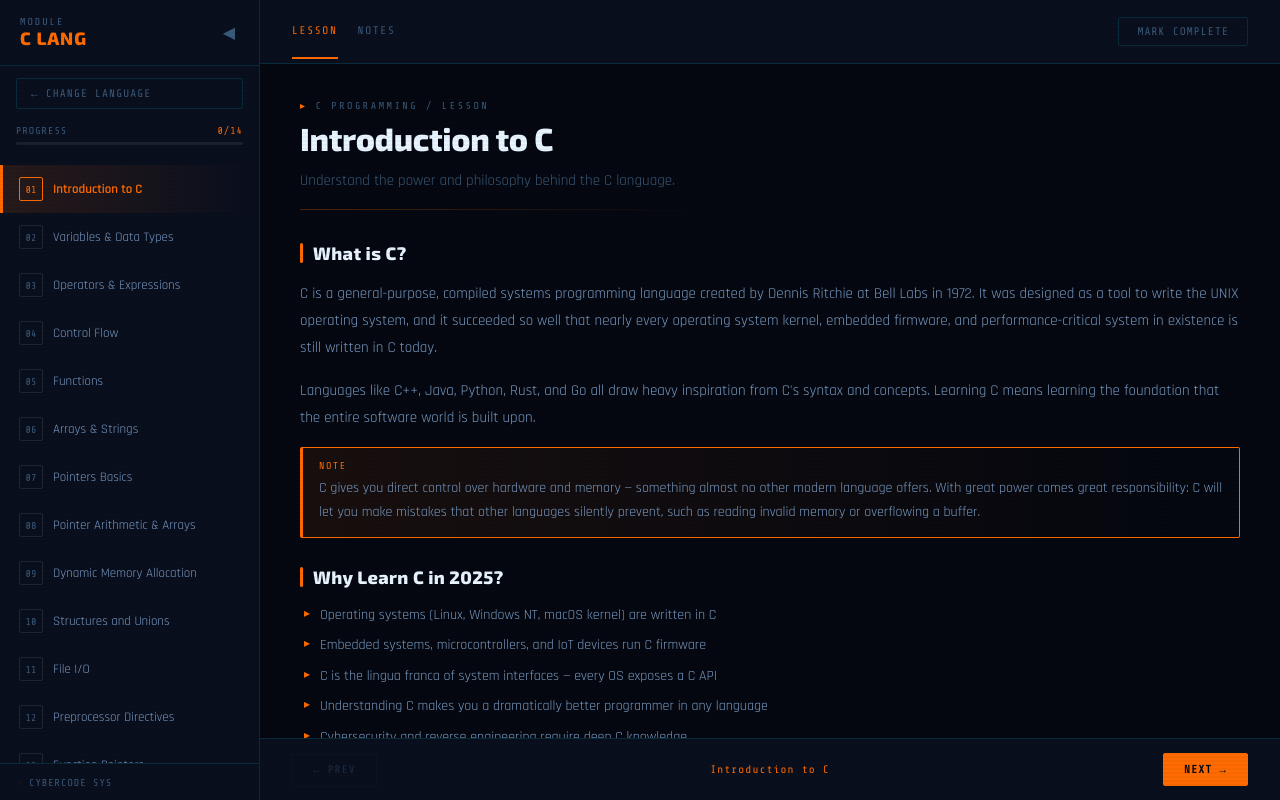
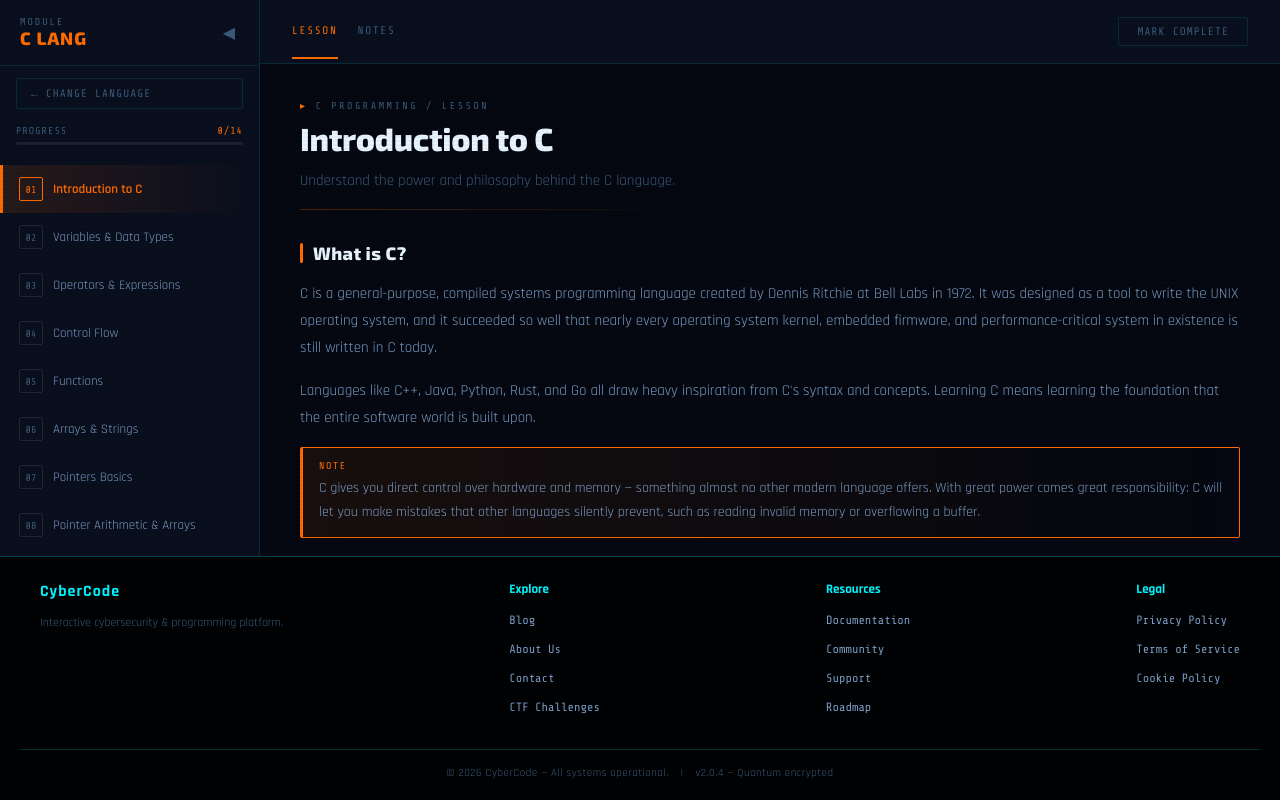
Before and after one commit to StefanCerempei/cybercode, a React (Create React App) app: page / in a window 1280 px wide. Both pictures are taken after a click on the element 466 px from the left and 542 px from the top of the page. Shown: the top 800 px of the page. Built offline with nearby package versions, Linux system fonts and the light colour scheme.

Commit message:
Footer repaired

```diff
--- a/src/pages/LessonsPage.jsx
+++ b/src/pages/LessonsPage.jsx
@@ -2,7 +2,7 @@ import React from 'react';
 import { Helmet } from 'react-helmet-async';
 import Sidebar from '../components/Sidebar.jsx';
 import LessonView from '../components/LessonView.jsx';
-import Footer from '../components/Footer.jsx';
+import Footer from '../components/Footer.jsx'; // asigură-te că e .jsx
 
 export default function LessonsPage({
                                         language,
@@ -32,25 +32,18 @@ export default function LessonsPage({
                 <meta name="robots" content="index, follow" />
             </Helmet>
 
-            {/* Container principal – fără înălțime fixă, scroll natural */}
+            {/* Container principal pe coloană, întreaga înălțime */}
             <div style={{
                 display: 'flex',
                 flexDirection: 'column',
-                minHeight: '100vh',
-                background: 'var(--bg-primary)',
+                height: '100vh',
+                overflow: 'hidden'
             }}>
-                {/* Zona cu două coloane – Sidebar sticky, conținut scrollabil */}
+                {/* Zona principală (Sidebar + LessonView) - ocupă tot spațiul disponibil */}
                 <div style={{
                     display: 'flex',
                     flex: 1,
-                }}>
-                    {/* Sidebar – sticky pentru a rămâne vizibil la scroll */}
-                    <div style={{
-                        position: 'sticky',
-                        top: 0,
-                        height: '100vh',
-                        overflowY: 'auto',
-                        flexShrink: 0,
+                    overflow: 'hidden'
                 }}>
                     <Sidebar
                         language={language}
@@ -59,14 +52,6 @@ export default function LessonsPage({
                         onSelectLesson={onSelectLesson}
                         onBack={onBack}
                     />
-                    </div>
-
-                    {/* Conținutul lecției – crește natural, generează scroll */}
-                    <div style={{
-                        flex: 1,
-                        overflowY: 'auto',
-                        paddingBottom: '2rem',
-                    }}>
                     {currentLesson && (
                         <LessonView
                             key={currentLesson.id}
@@ -80,9 +65,8 @@ export default function LessonsPage({
                         />
                     )}
                 </div>
-                </div>
 
-                {/* Footer – apare doar după ce ai terminat de derulat conținutul lecției */}
+                {/* Footer - fixat jos, nu mai face parte din zona de scroll */}
                 <Footer />
             </div>
         </>
--- a/src/pages/WelcomePage.jsx
+++ b/src/pages/WelcomePage.jsx
@@ -432,19 +432,7 @@ export default function WelcomePage({ onSelectLanguage }) {
                 </section>
 
                 {/* Footer component */}
-                <div style={{
-                    position: 'relative',
-                    minHeight: '100vh',
-                    display: 'flex',
-                    flexDirection: 'column',
-                    alignItems: 'center',
-                    justifyContent: 'flex-start',
-                    background: 'var(--bg-primary)',
-                    overflowX: 'hidden',
-                }}>
-                    {/* ... tot conținutul ... */}
-                    <Footer />
-                </div>
+                <Footer />
             </div>
         </>
     );
```
Lines whose indentation alone changed are shown as unchanged.
